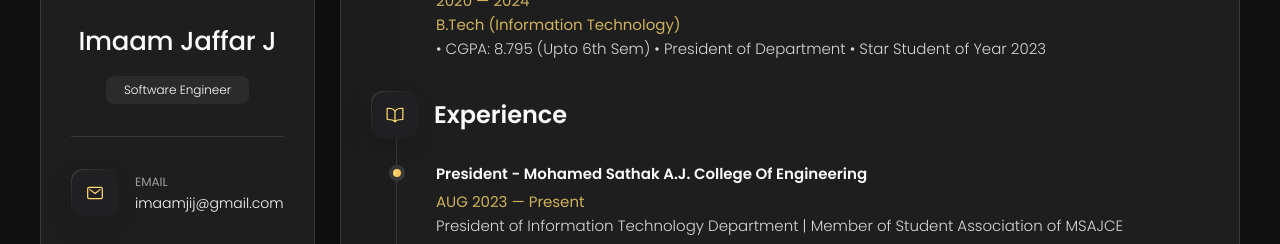
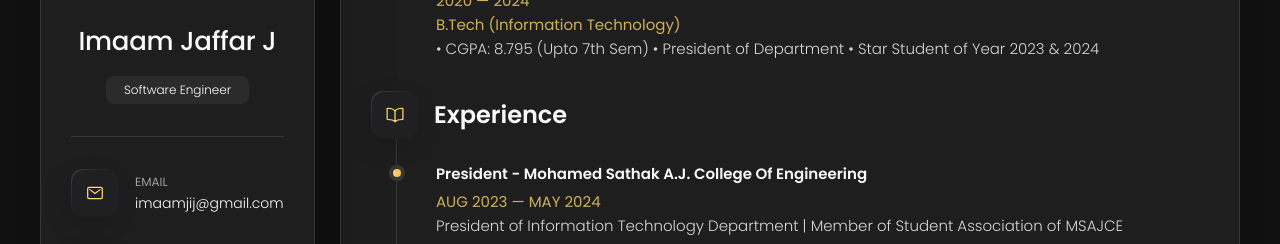
Before and after one commit to imaamjij/ImaamJaffarPortfolio, a plain HTML site: page index.html in a window 1280 px wide. Both pictures are taken after a click on the button "Resume". Shown: the part 300-544 px from the top of the page. Drawn offline with nearby package versions, Linux system fonts and the light colour scheme.

Commit message:
Update index.html

```diff
--- a/index.html
+++ b/index.html
@@ -362,9 +362,9 @@
               <span>B.Tech (Information Technology) </span>
 
               <p class="timeline-text">
-                • CGPA: 8.795 (Upto 6th Sem)
+                • CGPA: 8.795 (Upto 7th Sem)
                 • President of Department
-                • Star Student of Year 2023
+                • Star Student of Year 2023 & 2024
               </p>
 
             </li>
@@ -389,7 +389,7 @@
 
               <h4 class="h4 timeline-item-title">President - Mohamed Sathak A.J. College of Engineering</h4>
 
-              <span>AUG 2023 — Present</span>
+              <span>AUG 2023 — MAY 2024</span>
 
               <p class="timeline-text">
                 President of Information Technology Department | Member of Student Association of MSAJCE
```
